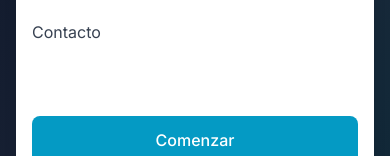
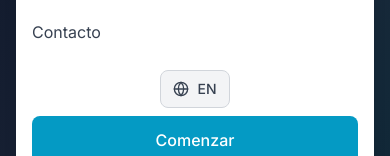
Before and after one commit to paulmrg-461/react_modware_landing, a React (Vite) app: page / in a window 390 px wide. Both pictures are taken after a click on the button 354 px from the left and 32 px from the top of the page. Shown: the part 267-423 px from the top of the page. Built offline with nearby package versions, Linux system fonts and the light colour scheme.

Commit message:
Fix: LanguageToogle: Fix bg color on scrolling

```diff
--- a/src/components/Header.tsx
+++ b/src/components/Header.tsx
@@ -65,10 +65,10 @@ const Header: React.FC = () => {
                 {item.label}
               </button>
             ))}
-            <LanguageToggle />
+            <LanguageToggle isScrolled={isScrolled} />
             <button
               onClick={() => scrollToSection('contact')}
-              className="btn-primary"
+              className=" btn-primary"
             >
               {t('header.getStarted')}
             </button>
@@ -100,7 +100,7 @@ const Header: React.FC = () => {
               ))}
               <div className="px-4 pt-2 space-y-2">
                 <div className="flex justify-center">
-                  <LanguageToggle />
+                  <LanguageToggle isScrolled={true} />
                 </div>
                 <button
                   onClick={() => scrollToSection('contact')}
--- a/src/components/LanguageToggle.tsx
+++ b/src/components/LanguageToggle.tsx
@@ -2,7 +2,11 @@ import React from 'react';
 import { useLanguage } from '../contexts/LanguageContext';
 import { Globe } from 'lucide-react';
 
-const LanguageToggle: React.FC = () => {
+interface LanguageToggleProps {
+  isScrolled?: boolean;
+}
+
+const LanguageToggle: React.FC<LanguageToggleProps> = ({ isScrolled = false }) => {
   const { language, setLanguage } = useLanguage();
 
   const toggleLanguage = () => {
@@ -12,7 +16,11 @@ const LanguageToggle: React.FC = () => {
   return (
     <button
       onClick={toggleLanguage}
-      className="flex items-center gap-2 px-3 py-2 rounded-lg bg-white/10 backdrop-blur-sm border border-white/20 hover:bg-white/20 transition-all duration-300 text-white hover:scale-105"
+      className={`flex items-center gap-2 px-3 py-2 rounded-lg backdrop-blur-sm border transition-all duration-300 hover:scale-105 ${
+        isScrolled
+          ? 'bg-gray-100 border-gray-300 text-gray-700 hover:bg-gray-200'
+          : 'bg-white/10 border-white/20 text-white hover:bg-white/20'
+      }`}
       aria-label={`Switch to ${language === 'es' ? 'English' : 'Spanish'}`}
     >
       <Globe className="w-4 h-4" />
```
